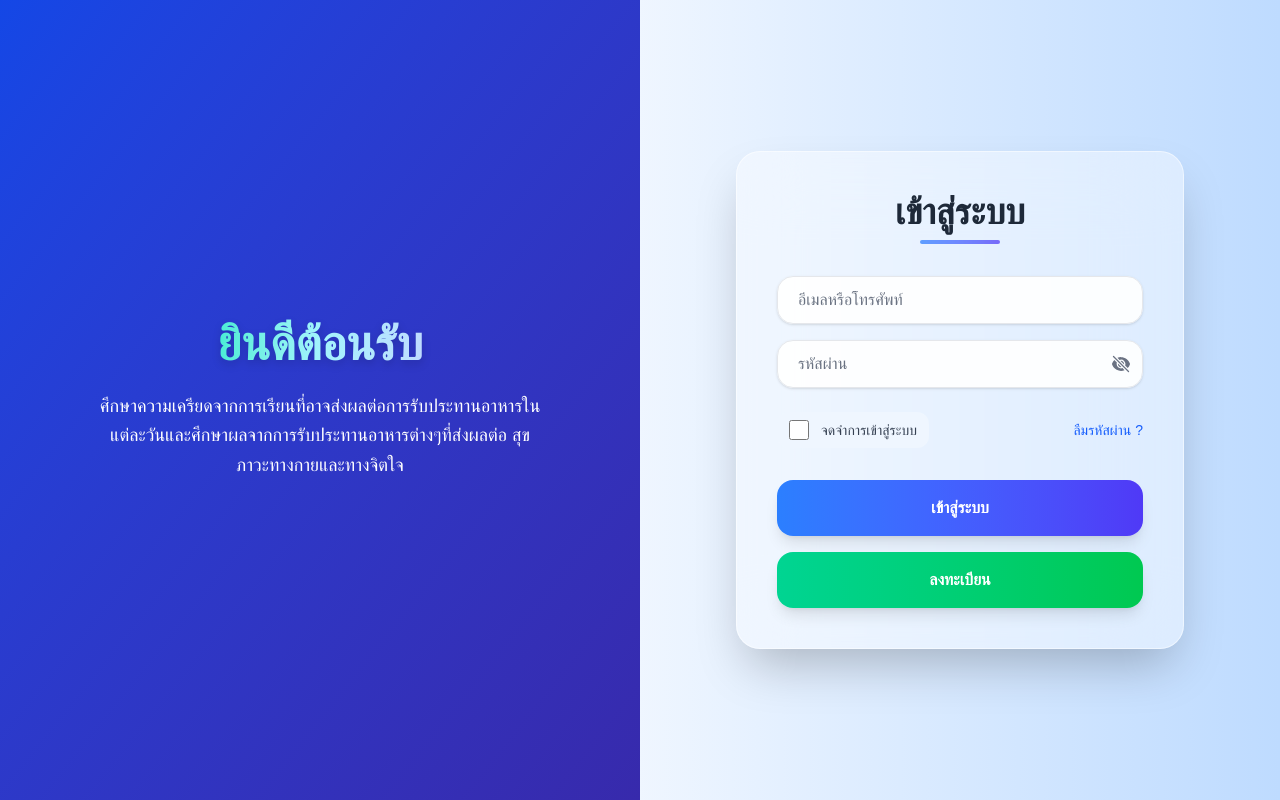
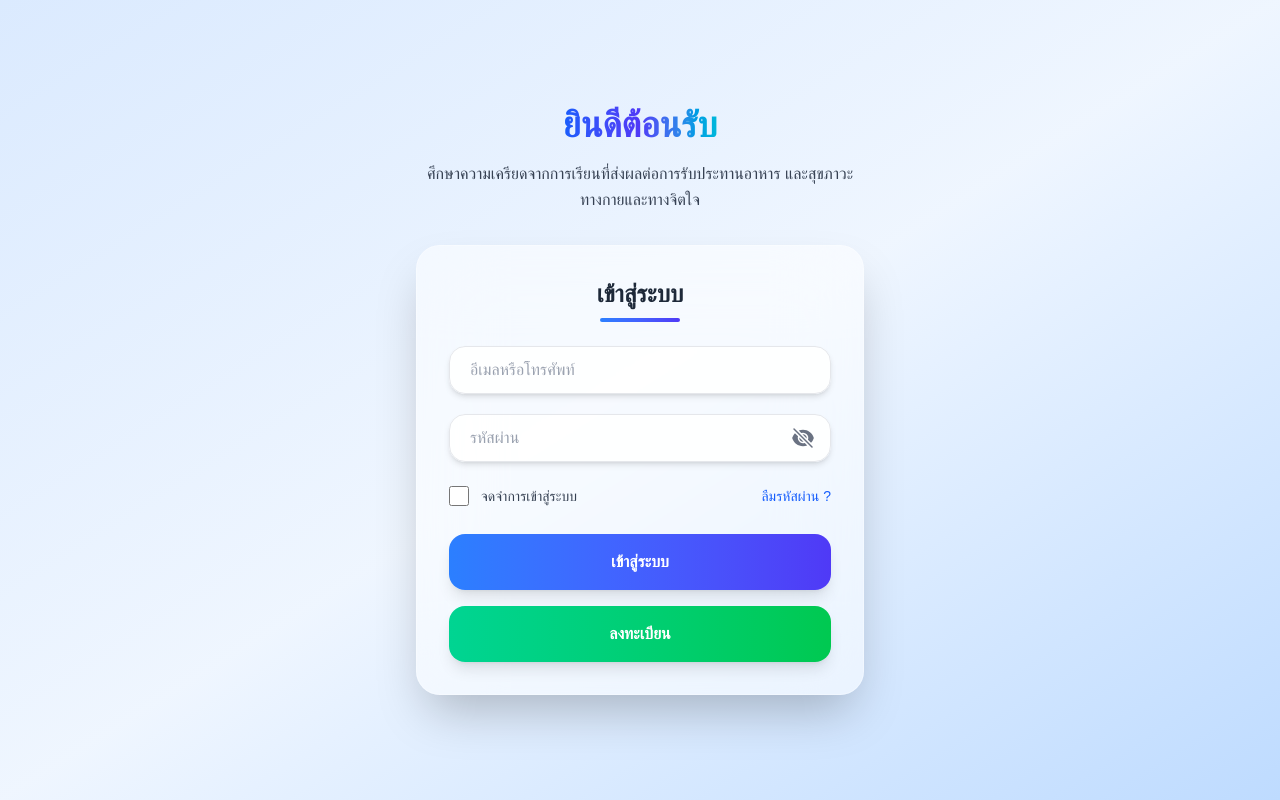
Before and after one commit to pskjksr/NutriImpact, a Next.js app: page / in a window 1280 px wide. Built offline with nearby package versions, Linux system fonts and the light colour scheme.

Commit message:
เเก้หน้า login

```diff
--- a/src/app/Login/page.tsx
+++ b/src/app/Login/page.tsx
@@ -11,12 +11,9 @@ export default function LoginPage() {
   const [password, setPassword] = useState<string>("");
   const [remember, setRemember] = useState<boolean>(false);
   const [showPassword, setShowPassword] = useState<boolean>(false);
-  const [errors, setErrors] = useState<{ email?: string; password?: string }>(
-    {}
-  );
+  const [errors, setErrors] = useState<{ email?: string; password?: string }>({});
   const router = useRouter();
 
-  // โหลดข้อมูลจาก localStorage ถ้ามี
   useEffect(() => {
     const savedEmail = localStorage.getItem("savedEmail");
     const savedPassword = localStorage.getItem("savedPassword");
@@ -39,10 +36,7 @@ export default function LoginPage() {
     setErrors(newErrors);
 
     if (Object.keys(newErrors).length === 0) {
-      // ตัวอย่างตรวจสอบรหัสผ่าน (สามารถเปลี่ยนเป็น API จริงได้)
       if (email === "admin@example.com" && password === "123456") {
-        console.log("เข้าสู่ระบบสำเร็จ");
-
         if (remember) {
           localStorage.setItem("savedEmail", email);
           localStorage.setItem("savedPassword", password);
@@ -52,8 +46,7 @@ export default function LoginPage() {
           localStorage.removeItem("savedPassword");
           localStorage.removeItem("savedRemember");
         }
-
-        router.push("/Findevaluationresults"); // เปลี่ยนหน้าเรียบร้อย
+        router.push("/Findevaluationresults");
       } else {
         setErrors({ password: "อีเมลหรือรหัสผ่านไม่ถูกต้อง" });
       }
@@ -61,126 +54,89 @@ export default function LoginPage() {
   };
 
   const fadeInUp = {
-    hidden: { opacity: 0, y: 30 },
+    hidden: { opacity: 0, y: 20 },
     visible: (i: number) => ({
       opacity: 1,
       y: 0,
-      transition: { duration: 0.6, delay: i * 0.15 },
+      transition: { duration: 0.5, delay: i * 0.1 },
     }),
   };
 
   return (
-    <div className="flex flex-col md:flex-row min-h-screen bg-gradient-to-r from-blue-100 via-blue-50 to-blue-200">
-      {/* Left side */}
-      <div className="w-full md:w-1/2 hidden md:flex justify-center items-center p-12 bg-gradient-to-br from-blue-700 to-indigo-800">
-        <div className="max-w-md text-center text-white">
-          <motion.h1
-            initial={{ opacity: 0, y: -30 }}
+    <div className="min-h-screen w-full flex items-center justify-center bg-gradient-to-br from-blue-100 via-blue-50 to-blue-200 px-4">
+      <div className="w-full max-w-md mx-auto">
+        {/* Heading */}
+        <motion.div
+          initial={{ opacity: 0, y: -15 }}
           animate={{ opacity: 1, y: 0 }}
-            transition={{ duration: 1 }}
-            className="text-5xl font-extrabold mb-6 drop-shadow-lg"
+          transition={{ duration: 0.6 }}
+          className="text-center mb-8"
         >
-            <span className="bg-gradient-to-r from-teal-300 via-cyan-200 to-blue-200 bg-clip-text text-transparent">
+          <h1 className="text-4xl font-extrabold text-gray-900">
+            <span className="bg-gradient-to-r from-blue-600 via-indigo-600 to-cyan-500 bg-clip-text text-transparent">
               ยินดีต้อนรับ
             </span>
-          </motion.h1>
+          </h1>
+          <p className="mt-4 text-gray-700 text-base leading-relaxed max-w-md mx-auto">
+            ศึกษาความเครียดจากการเรียนที่ส่งผลต่อการรับประทานอาหาร และสุขภาวะทางกายและทางจิตใจ
+          </p>
+        </motion.div>
 
-          <motion.p
-            initial={{ opacity: 0, y: 20 }}
-            animate={{ opacity: 1, y: 0 }}
-            transition={{ duration: 1.2, delay: 0.5 }}
-            className="text-lg leading-relaxed opacity-90"
-          >
-            ศึกษาความเครียดจากการเรียนที่อาจส่งผลต่อการรับประทานอาหารในแต่ละวันและศึกษาผลจากการรับประทานอาหารต่างๆที่ส่งผลต่อ
-            สุขภาวะทางกายและทางจิตใจ
-          </motion.p>
-        </div>
-      </div>
-
-      {/* Right side */}
-      <div className="w-full md:w-1/2 flex items-center justify-center px-6 py-12 md:py-0">
+        {/* Form Card */}
         <motion.form
           onSubmit={handleLogin}
           initial="hidden"
           animate="visible"
-          className="bg-white/40 backdrop-blur-2xl rounded-3xl shadow-2xl w-full max-w-md p-10 border border-white/50 hover:shadow-blue-300/50 transition-all duration-500"
+          className="bg-white/50 backdrop-blur-2xl rounded-3xl shadow-2xl border border-white/30 w-full p-8 hover:shadow-blue-300/40 transition-all duration-300"
         >
-          <motion.div
-            variants={fadeInUp}
-            custom={0}
-            className="flex justify-center mb-8"
-          >
-            <h2 className="text-4xl font-extrabold text-gray-800 text-center">
+          <motion.div variants={fadeInUp} custom={0} className="mb-6">
+            <h2 className="text-2xl font-bold text-center text-gray-800">
               เข้าสู่ระบบ
-              <span className="block w-20 mx-auto mt-2 h-1 bg-gradient-to-r from-blue-500 to-indigo-600 rounded-full animate-pulse"></span>
             </h2>
+            <span className="block w-20 h-1 mx-auto mt-2 rounded-full bg-gradient-to-r from-blue-500 to-indigo-600"></span>
           </motion.div>
 
           {/* Email */}
-          <motion.div variants={fadeInUp} custom={1} className="mb-4">
+          <motion.div variants={fadeInUp} custom={1} className="mb-5">
             <input
               type="text"
               placeholder="อีเมลหรือโทรศัพท์"
               value={email}
-              onChange={(e: ChangeEvent<HTMLInputElement>) =>
-                setEmail(e.target.value)
-              }
-              className={`w-full pr-12 px-5 py-4 rounded-2xl bg-white/90 border ${
+              onChange={(e: ChangeEvent<HTMLInputElement>) => setEmail(e.target.value)}
+              className={`w-full px-5 py-4 rounded-2xl bg-white/90 border ${
                 errors.email ? "border-red-500" : "border-gray-200"
-              } focus:ring-2 focus:ring-blue-400 focus:outline-none shadow-sm placeholder:text-gray-500 transition-all duration-300 hover:shadow-md focus:shadow-xl h-12`}
+              } focus:ring-2 focus:ring-blue-400 focus:outline-none shadow-md placeholder:text-gray-400 transition h-12`}
             />
-            {errors.email && (
-              <p className="text-red-500 text-sm mt-1">{errors.email}</p>
-            )}
+            {errors.email && <p className="text-red-500 text-sm mt-1">{errors.email}</p>}
           </motion.div>
 
           {/* Password */}
           <motion.div variants={fadeInUp} custom={2} className="relative mb-6">
-            <div className="relative">
             <input
               type={showPassword ? "text" : "password"}
               placeholder="รหัสผ่าน"
               value={password}
-                onChange={(e: ChangeEvent<HTMLInputElement>) =>
-                  setPassword(e.target.value)
-                }
-                className={`w-full pr-12 px-5 py-4 rounded-2xl bg-white/90 border ${
+              onChange={(e: ChangeEvent<HTMLInputElement>) => setPassword(e.target.value)}
+              className={`w-full px-5 py-4 pr-12 rounded-2xl bg-white/90 border ${
                 errors.password ? "border-red-500" : "border-gray-200"
-                } focus:ring-2 focus:ring-blue-400 focus:outline-none shadow-sm placeholder:text-gray-500 transition duration-300 hover:shadow-md focus:shadow-xl h-12`}
+              } focus:ring-2 focus:ring-blue-400 focus:outline-none shadow-md placeholder:text-gray-400 transition h-12`}
             />
-
-              {/* ปุ่มตาอยู่กึ่งกลางแน่นอน */}
             <button
               type="button"
               onClick={(e) => {
                 e.preventDefault();
                 setShowPassword((prev) => !prev);
               }}
-                className="absolute right-3 top-1/2 -translate-y-1/2 text-gray-500 hover:text-blue-600 transition duration-300"
+              className="absolute right-4 top-1/2 -translate-y-1/2 text-gray-500 hover:text-blue-600 transition"
             >
-                {showPassword ? (
-                  <EyeIcon className="w-5 h-5" />
-                ) : (
-                  <EyeSlashIcon className="w-5 h-5" />
-                )}
+              {showPassword ? <EyeIcon className="w-6 h-6" /> : <EyeSlashIcon className="w-6 h-6" />}
             </button>
-            </div>
-
-            {/* error message แยกออกมา ไม่ดัน input */}
-            {errors.password && (
-              <p className="text-red-500 text-sm mt-1 absolute">
-                {errors.password}
-              </p>
-            )}
+            {errors.password && <p className="text-red-500 text-sm mt-1 absolute">{errors.password}</p>}
           </motion.div>
 
           {/* Remember & Forgot */}
-          <motion.div
-            variants={fadeInUp}
-            custom={3}
-            className="flex items-center justify-between mb-8 text-sm"
-          >
-            <label className="flex items-center gap-3 bg-blue-50 px-3 py-2 rounded-xl cursor-pointer hover:bg-blue-100 transition select-none">
+          <motion.div variants={fadeInUp} custom={3} className="flex items-center justify-between mb-7 text-sm">
+            <label className="flex items-center gap-3 cursor-pointer select-none">
               <input
                 type="checkbox"
                 checked={remember}
@@ -193,29 +149,24 @@ export default function LoginPage() {
                     localStorage.removeItem("savedRemember");
                   }
                 }}
-                className="w-5 h-5 rounded-md text-blue-600 focus:ring-2 focus:ring-blue-400 transition"
+                className="w-5 h-5 rounded text-blue-600 focus:ring-blue-400"
               />
-              <span className="text-gray-700 font-medium">
-                จดจำการเข้าสู่ระบบ
-              </span>
+              <span className="text-gray-700 font-medium">จดจำการเข้าสู่ระบบ</span>
             </label>
 
-            <a
-              href="/resetpassword"
-              className="text-blue-600 font-medium text-sm hover:underline"
-            >
+            <Link href="/resetpassword" className="text-blue-600 font-medium hover:underline">
               ลืมรหัสผ่าน ?
-            </a>
+            </Link>
           </motion.div>
 
           {/* Buttons */}
           <motion.button
             variants={fadeInUp}
             custom={4}
-            whileHover={{ scale: 1.05 }}
+            whileHover={{ scale: 1.04, boxShadow: "0 10px 25px rgba(59, 130, 246, 0.4)" }}
             whileTap={{ scale: 0.97 }}
             type="submit"
-            className="w-full py-4 mb-4 bg-gradient-to-r from-blue-500 to-indigo-600 text-white font-semibold rounded-2xl shadow-lg hover:shadow-blue-400/60 transition duration-300"
+            className="w-full py-4 mb-4 bg-gradient-to-r from-blue-500 to-indigo-600 text-white font-semibold rounded-2xl shadow-lg transition"
           >
             เข้าสู่ระบบ
           </motion.button>
@@ -224,10 +175,10 @@ export default function LoginPage() {
             <motion.button
               variants={fadeInUp}
               custom={5}
-              whileHover={{ scale: 1.05 }}
+              whileHover={{ scale: 1.04, boxShadow: "0 10px 25px rgba(16, 185, 129, 0.4)" }}
               whileTap={{ scale: 0.97 }}
               type="button"
-              className="w-full py-4 bg-gradient-to-r from-emerald-400 to-green-500 text-white font-semibold rounded-2xl shadow-lg hover:shadow-green-400/60 transition duration-300"
+              className="w-full py-4 bg-gradient-to-r from-emerald-400 to-green-500 text-white font-semibold rounded-2xl shadow-lg transition"
             >
               ลงทะเบียน
             </motion.button>
```
Lines whose indentation alone changed are shown as unchanged.
